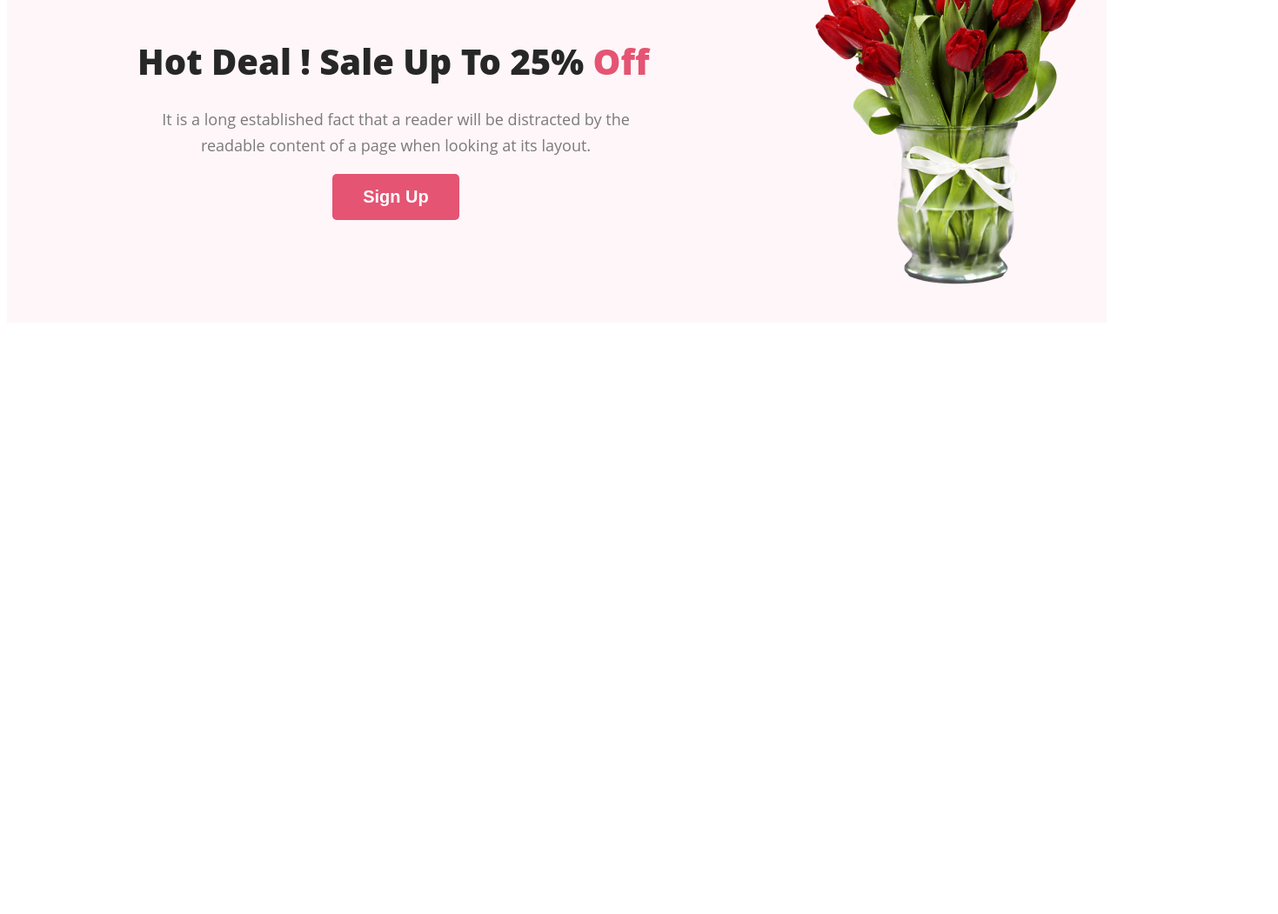
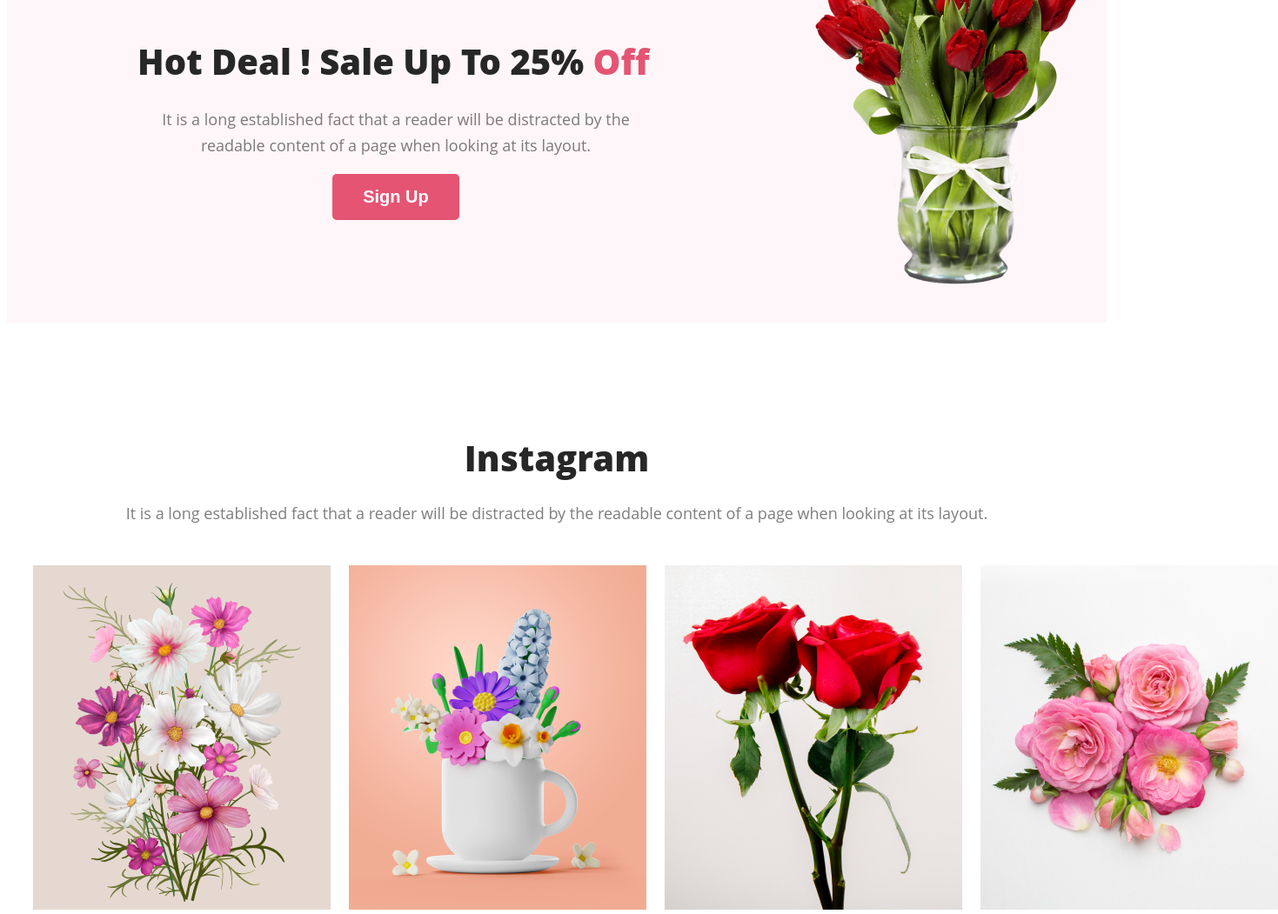
Before and after one commit to rafidalwahid/Assignment-1, a plain HTML site: page index.html in a window 1280 px wide. Shown: the part 1430-2481 px from the top of the page at 87% size, 1469 px wide, since content can reach past the window. Before the commit the page ends 1809 px from the top, so only its background shows below. Drawn offline with Linux system fonts and the light colour scheme.

Commit message:
instagram info added

```diff
--- a/index.html
+++ b/index.html
@@ -71,6 +71,18 @@
           </div>
         </div>
       </section>
+
+      <section class="instagram">
+        <h4 class="instagram-title">Instagram</h4>
+        <p class="instagram-description">It is a long established fact that a reader will be distracted by the readable content of a page when looking at its layout.</p>
+        <div class="instagram-pic">
+            <div class="instagram-photo"><img src="Flower Asset/Rectangle 4.png" alt=""></div>
+            <div class="instagram-photo"><img src="Flower Asset/Rectangle 5.png" alt=""></div>
+            <div class="instagram-photo"><img src="Flower Asset/Rectangle 6.png" alt=""></div>
+            <div class="instagram-photo"><img src="Flower Asset/Flower 01.png" alt=""></div>
+        </div>
+      </section>
+
     </main>
     <footer></footer>
   </body>
--- a/styles/style.css
+++ b/styles/style.css
@@ -163,6 +163,36 @@ body {
   line-height: 30px;
 }
 
-.hot-btn{
-    text-align: center;
+.hot-btn {
+  text-align: center;
 }
+
+.instagram-title {
+  margin-top: 128px;
+  margin-bottom: 0px;
+  color: #272727;
+  text-align: center;
+  font-size: 40px;
+  font-weight: 800;
+}
+
+.instagram-description {
+  margin-top: 24px;
+  color: rgba(39, 39, 39, 0.6);
+  text-align: center;
+  font-size: 18px;
+  font-weight: 400;
+}
+
+.instagram-pic {
+  display: flex;
+    gap: 3px;
+
+}
+
+.instagram-photo {
+    padding: 30px;
+    height: 20px;
+    width: 300px;
+
+}
```
